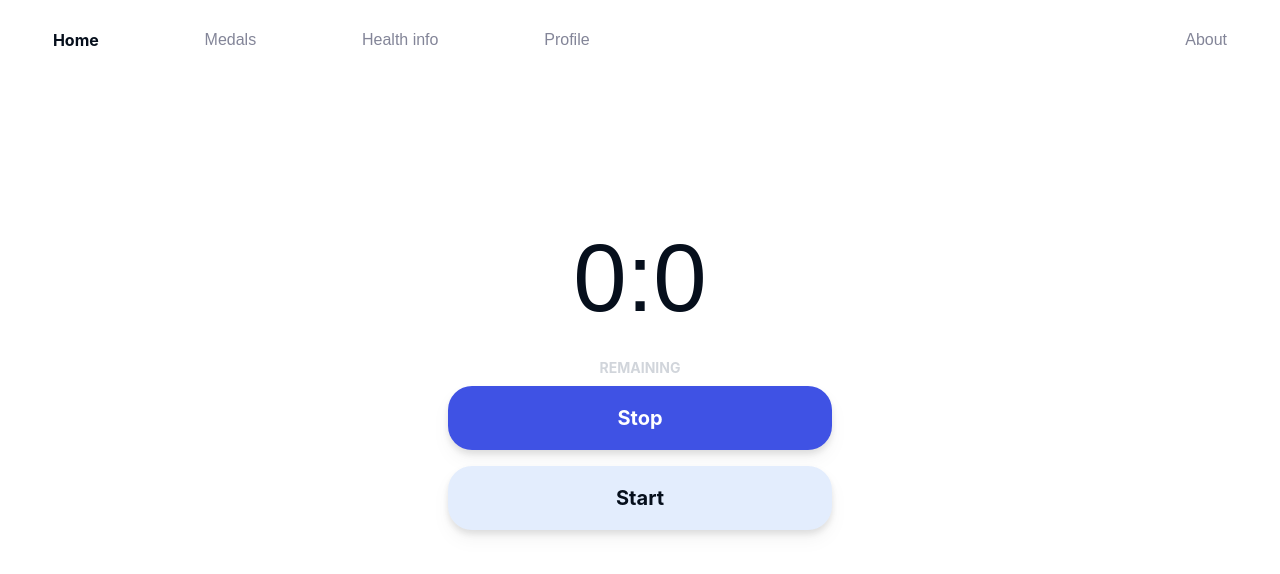
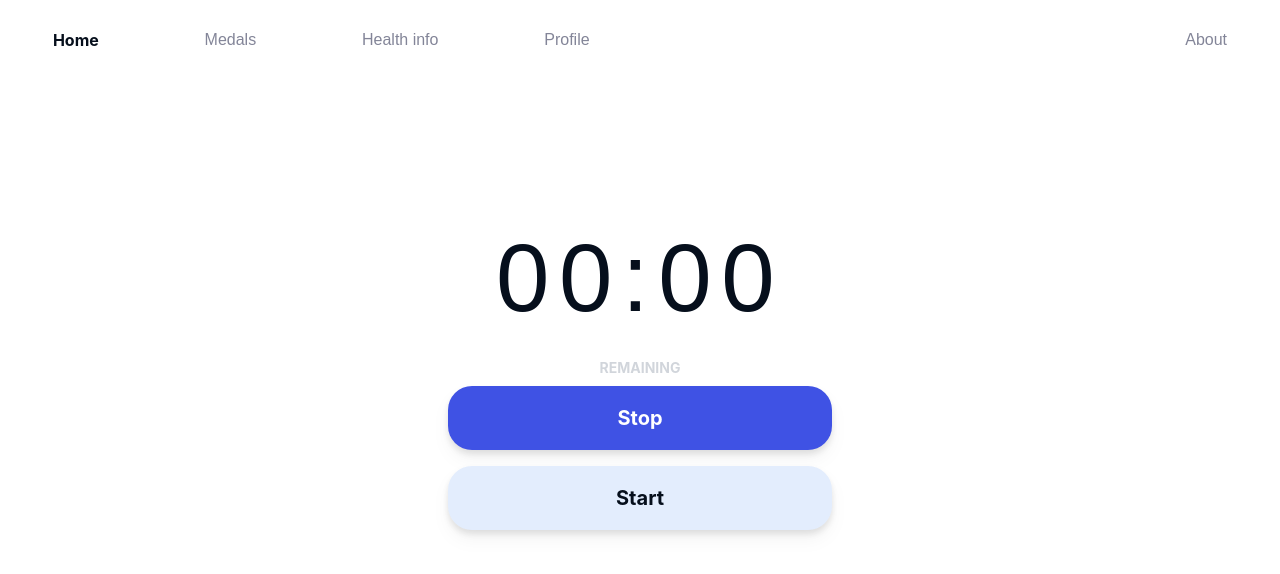
Before and after one commit to hard-tender-blade/Rest-Timer, a React (Create React App) app in the folder rest-timer/: page / in a window 1280 px wide. Shown: the top 574 px of the page. Built offline with nearby package versions, Linux system fonts and the light colour scheme.

Commit message:
Added convert to time view

```diff
--- a/rest-timer/src/components/main-pages/Home.jsx
+++ b/rest-timer/src/components/main-pages/Home.jsx
@@ -42,8 +42,8 @@ export default function Home() {
   return (
     <div className=" flex justify-center items-center mt-60">
       <div className="h-32 w-64 flex flex-col justify-center items-center ">
-        <div className=" text-text-b text-8xl"> {/*Text time Wrapper*/}
-          {Minutes}:{Seconds}
+        <div className="text-text-b text-8xl tracking-widest w-72"> {/*Text time Wrapper (require w-72)*/}
+          {ConvertToTimeView(Minutes, Seconds)}
         </div>
         <p className="text-sm font-inter font-bold text-gray-300 mt-8">REMAINING</p>
         <div>
@@ -54,3 +54,9 @@ export default function Home() {
     </div>
   );
 }
+
+const ConvertToTimeView = (Minutes, Seconds) => {
+  if(Minutes < 10) Minutes = `0${Minutes}`
+  if(Seconds < 10) Seconds = `0${Seconds}`
+  return `${Minutes}:${Seconds}`
+}
```
